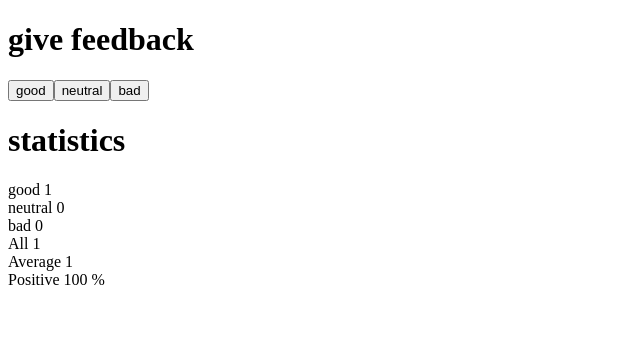
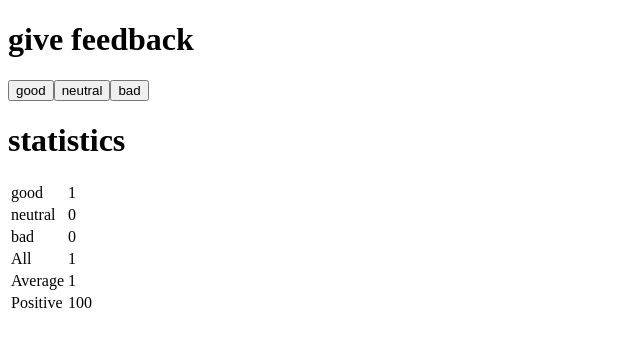
Before and after one commit to Nina029/fullstack, a React (Vite) app in the folder part1/unicafe/: page / in a window 1280 px wide. Both pictures are taken after a click on the button "good". Shown: the top 346 px of the page, without its empty margins (0-640 px from the left). Built offline with nearby package versions, Linux system fonts and the light colour scheme.

Commit message:
Exercise 1.11

```diff
--- a/part1/unicafe/src/App.jsx
+++ b/part1/unicafe/src/App.jsx
@@ -6,31 +6,14 @@ const Button = ({ onClick, text }) => (
   </button>
 )
 
-const Statistics = ({good, neutral, bad}) => {
-  const sum = good + neutral + bad
-
-  const average = (good - bad)/sum
-
-  const positive = good/sum*100
-  if(sum===0){
-    return (<div>
-    No feedback given
-  </div>)
-  }
-  return(
-  <div>
-    All {sum}<br></br>
-    Average {average}<br></br>
-    Positive {positive} %
-  </div>
-  )
-}
-
 const StatisticLine=({text, value}) => {
   return(
-    <div>
-      {text} {value} <br></br>
-    </div>
+    <tr>
+
+      <td>{text}</td>
+      <td>{value} </td>
+
+    </tr>
     )
 }
 
@@ -52,8 +35,20 @@ const App = () => {
     setBad(bad + 1)
   }
 
+  let sum =good+bad+neutral
+  let average = (good - bad)/(sum)
+  let positive = (good)/(sum)*100
 
-
+  if(sum===0){
+    return (<div>
+      <h1>give feedback</h1>
+      <Button onClick={handleGoodFeedback} text='good' />
+      <Button onClick={handleNeutralFeedback} text='neutral' />
+      <Button onClick={handleBadFeedback} text='bad' />
+      <h1>statistics</h1>
+      No feedback given
+    </div>)
+  }
 
   return (
     <div>
@@ -62,10 +57,19 @@ const App = () => {
       <Button onClick={handleNeutralFeedback} text='neutral' />
       <Button onClick={handleBadFeedback} text='bad' />
       <h1>statistics</h1>
+      <table>
+        <tbody>
+
       <StatisticLine text="good" value ={good} />
       <StatisticLine text="neutral" value ={neutral} />
       <StatisticLine text="bad" value ={bad} />
-      <Statistics good = {good} neutral = {neutral} bad = {bad}/>
+      <StatisticLine text="All" value ={sum} />
+      <StatisticLine text="Average" value ={average} />
+      <StatisticLine text="Positive" value ={positive} />
+
+
+      </tbody>
+      </table>
     </div>
   )
 }
```
